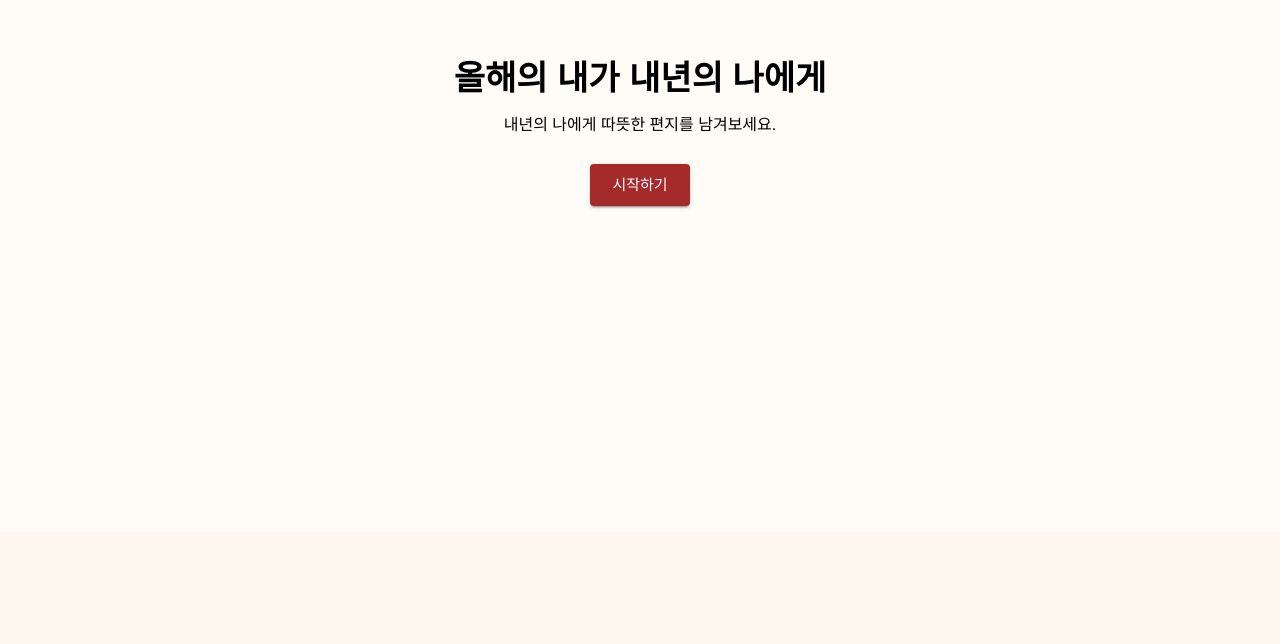
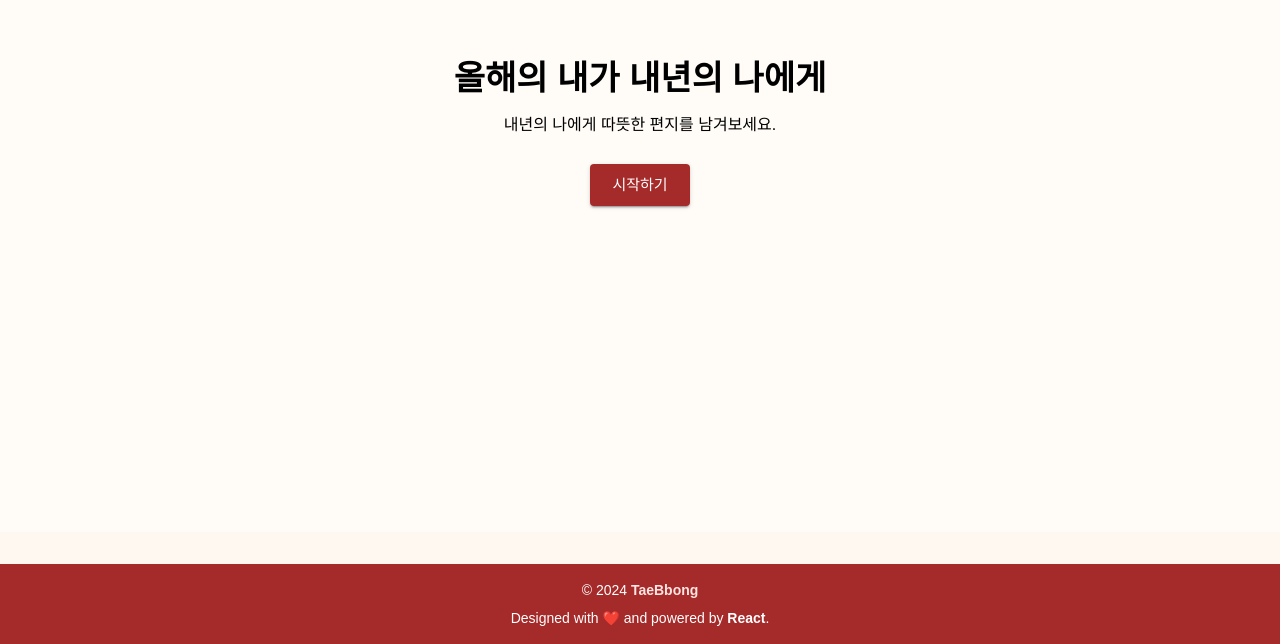
Before and after one commit to TaeBbong/letter-from-myself, a React (Create React App) app: page / in a window 1280 px wide. Shown: the part 268-912 px from the top of the page. Before the commit the page ends 800 px from the top, so only its background shows below. Built offline with nearby package versions, Linux system fonts and the light colour scheme.

Commit message:
feat: add footer

```diff
--- a/src/App.jsx
+++ b/src/App.jsx
@@ -4,6 +4,7 @@ import { CssBaseline, ThemeProvider, createTheme } from '@mui/material';
 import Intro from './pages/Intro';
 import Questionnaire from './pages/Questionnaire';
 import Result from './pages/Result';
+import Footer from './components/Footer';
 
 // 연말 감성 테마 설정
 const theme = createTheme({
@@ -41,12 +42,17 @@ const App = () => (
   <ThemeProvider theme={theme}>
     <CssBaseline />
     <Router>
+    <div style={{ minHeight: '100vh', display: 'flex', flexDirection: 'column' }}>
+    <div style={{ flex: 1 }}>
       <Routes>
         <Route path="/" element={<Intro />} />
         <Route path="/questions" element={<Questionnaire />} />
         <Route path="/result" element={<Result />} />
         <Route path="/result/:resultId" element={<Result />} />
       </Routes>
+      </div>
+      <Footer />
+      </div>
     </Router>
   </ThemeProvider>
 );
--- /dev/null
+++ b/src/components/Footer.jsx
@@ -0,0 +1,40 @@
+import React from 'react';
+import { Box, Typography, Link } from '@mui/material';
+
+function Footer() {
+  return (
+    <Box
+      sx={{
+        backgroundColor: 'primary.main', // 버건디 배경
+        color: 'primary.contrastText', // 흰색 텍스트
+        textAlign: 'center',
+        py: 2, // 상하 여백
+        mt: 4, // 상단 마진
+      }}
+    >
+      <Typography variant="body2" sx={{ mb: 1 }}>
+        © {new Date().getFullYear()}{' '}
+        <Link
+          href="https://github.com/TaeBbong"
+          target="_blank"
+          rel="noopener"
+          sx={{
+            color: 'secondary.main', // 따뜻한 분홍색
+            textDecoration: 'none',
+            fontWeight: 'bold',
+            '&:hover': {
+              textDecoration: 'underline',
+            },
+          }}
+        >
+          TaeBbong
+        </Link>
+      </Typography>
+      <Typography variant="body2">
+        Designed with ❤️ and powered by <strong>React</strong>.
+      </Typography>
+    </Box>
+  );
+}
+
+export default Footer;
```
